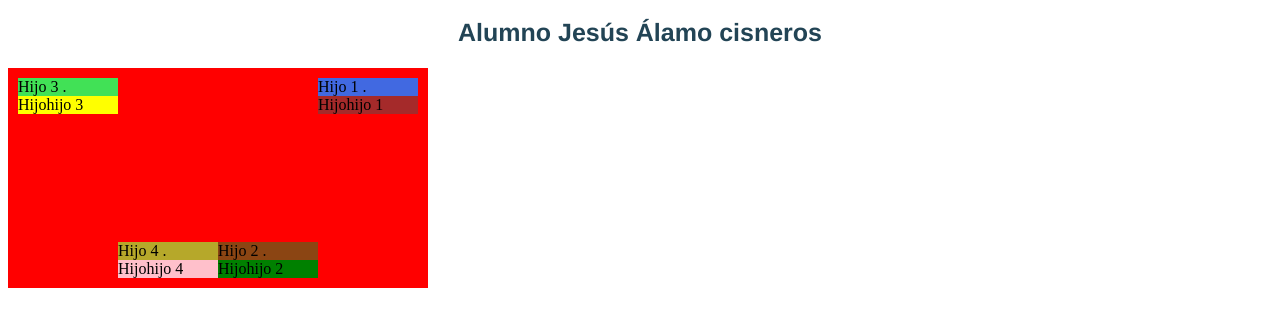
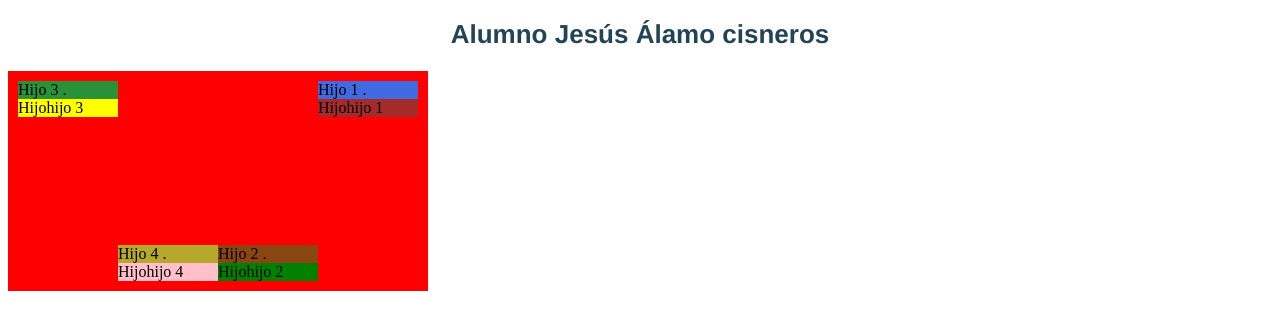
Before and after one commit to jalacis/kata1, a plain HTML site: page index.html in a window 1280 px wide. Shown: the part 69-398 px from the top of the page. Drawn offline with Linux system fonts and the light colour scheme.

Commit message:
entrada al proyecto kata1 de style.css

```diff
--- a/style.css
+++ b/style.css
@@ -36,7 +36,7 @@
     .hijo:nth-child(3) {
         order: 1;
         align-self: flex-start;
-        background-color: rgb(65, 225, 86);
+        background-color: rgb(41, 145, 55);
     }
 
     .hijo:nth-child(4) {
@@ -71,7 +71,7 @@
     h2 {
         color: #245;
         text-align: center;
-        font-size: 25px;
+        font-size: 26px;
         font-family: 'Franklin Gothic Medium', 'Arial Narrow', Arial, sans-serif;
     }
 
```
